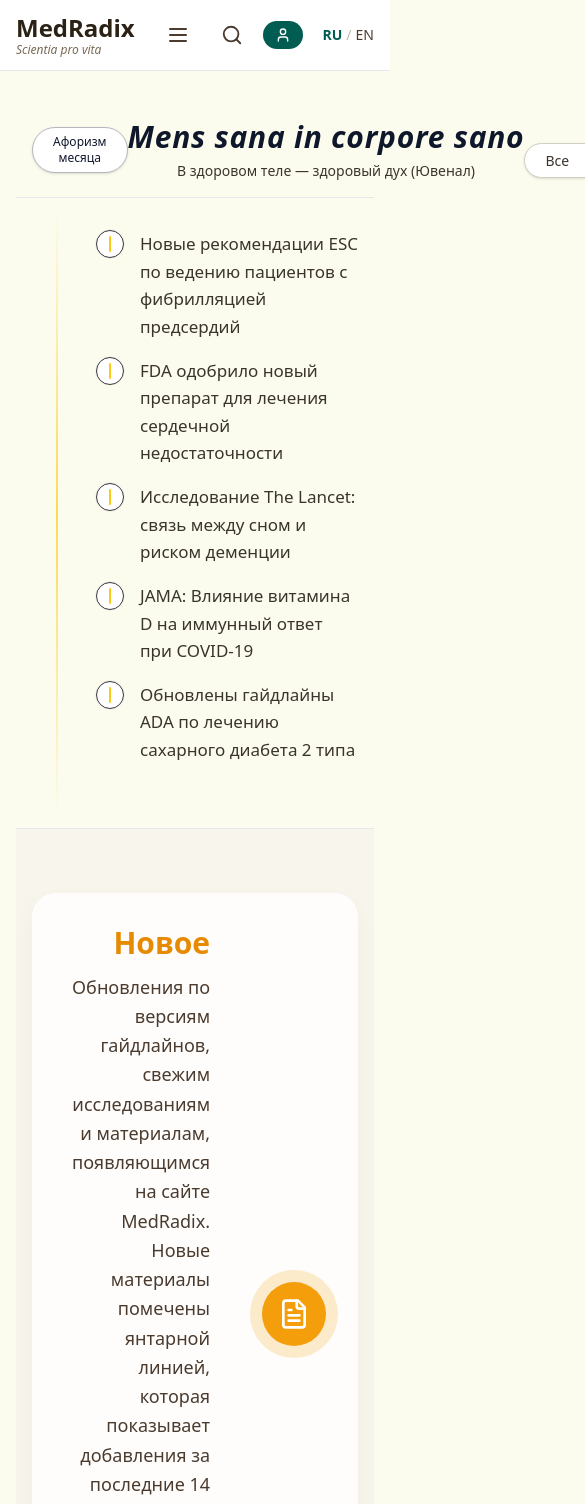
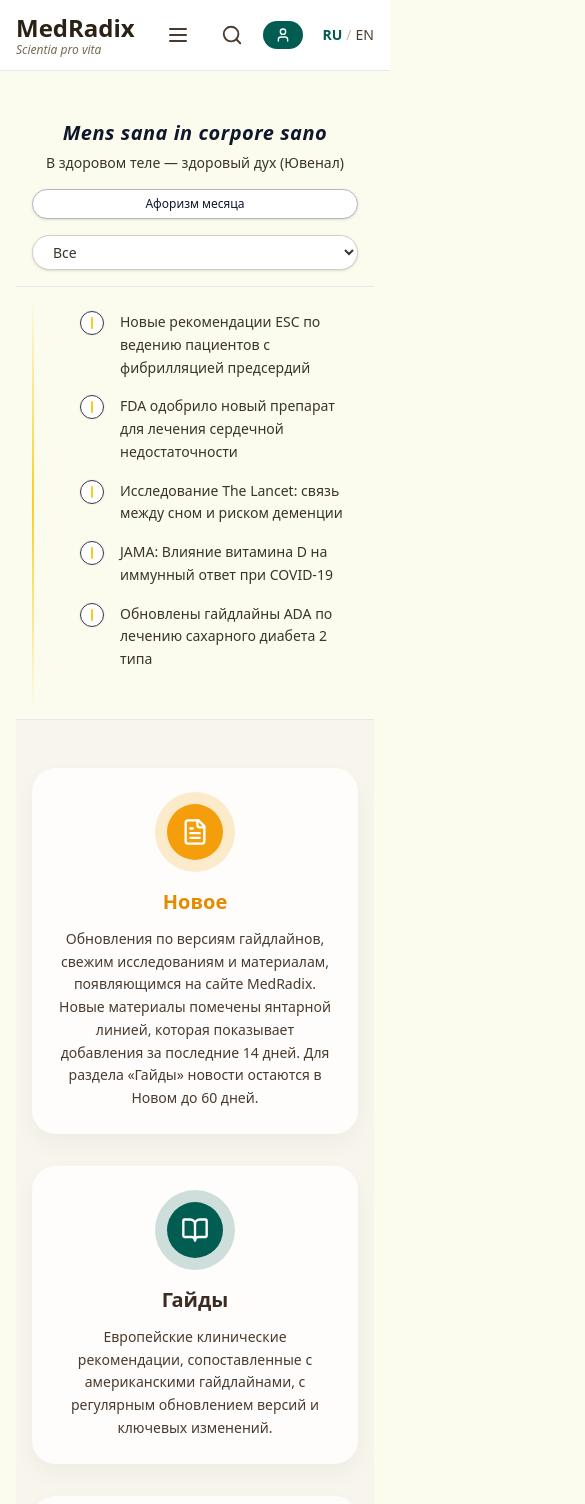
Before and after one commit to NMaryko/MedRadix, a Next.js app: page / in a window 390 px wide. Shown: the top 1504 px of the page, 585 px wide, since content can reach past the window. Built offline with nearby package versions, Linux system fonts and the light colour scheme.

Commit message:
Update page.tsx

```diff
--- a/app/page.tsx
+++ b/app/page.tsx
@@ -1,4 +1,4 @@
-// app/page.tsx - ВОССТАНОВЛЕН ТОЧНЫЙ ОРИГИНАЛ
+// app/page.tsx - АДАПТИВНАЯ версия для всех устройств
 'use client';
 
 import { useState } from 'react';
@@ -164,21 +164,21 @@ export default function HomePage() {
 
   return (
     <main className="bg-[#fcfcee] min-h-screen">
-      {/* Афоризм и фильтр */}
+      {/* Афоризм и фильтр - АДАПТИВНЫЙ */}
       <section className="border-b border-gray-200">
         <div className="max-w-[1360px] mx-auto px-4 pt-4 pb-4">
-          <div className="flex items-center">
+          <div className="flex flex-col lg:flex-row items-center gap-4 lg:gap-0">
 
-            {/* Чип */}
-            <div className="flex-1 flex justify-start">
-              <button className="px-5 py-1.5 text-xs font-medium rounded-full border border-[#b6b6c0] bg-white shadow-sm">
+            {/* Чип - сверху на мобильных, слева на десктопе */}
+            <div className="flex-1 flex justify-start order-2 lg:order-1 w-full lg:w-auto">
+              <button className="px-5 py-1.5 text-xs font-medium rounded-full border border-[#b6b6c0] bg-white shadow-sm w-full lg:w-auto text-center">
                 Афоризм месяца
               </button>
             </div>
 
-            {/* Афоризм */}
-            <div className="flex-shrink-0 text-center">
-              <h2 className="text-3xl font-semibold italic tracking-wide">
+            {/* Афоризм - центр */}
+            <div className="flex-shrink-0 text-center order-1 lg:order-2">
+              <h2 className="text-xl md:text-2xl lg:text-3xl font-semibold italic tracking-wide">
                 Mens sana in corpore sano
               </h2>
               <p className="mt-1.5 text-sm text-[#3b342d]">
@@ -186,16 +186,16 @@ export default function HomePage() {
               </p>
             </div>
 
-            {/* Фильтр */}
-            <div className="flex-1 flex justify-end">
-              <div className="flex flex-col items-end gap-1">
-                <span className="text-[11px] uppercase tracking-[0.18em] text-[#9c978f]">
+            {/* Фильтр - снизу на мобильных, справа на десктопе */}
+            <div className="flex-1 flex justify-end order-3 w-full lg:w-auto">
+              <div className="flex flex-col items-end gap-1 w-full lg:w-auto">
+                <span className="text-[11px] uppercase tracking-[0.18em] text-[#9c978f] hidden lg:block">
                   Специальность
                 </span>
                 <select
                   value={selectedSpecialty}
                   onChange={(e) => setSelectedSpecialty(e.target.value)}
-                  className="min-w-[190px] rounded-full border border-[#d3cec4] bg-white px-4 py-1.5 text-sm text-[#3b342d] shadow-sm focus:outline-none focus:border-[#015d52]"
+                  className="rounded-full border border-[#d3cec4] bg-white px-4 py-1.5 text-sm text-[#3b342d] shadow-sm focus:outline-none focus:border-[#015d52] w-full lg:w-[190px]"
                 >
                   {SPECIALTIES.map((spec) => (
                     <option key={spec} value={spec}>{spec}</option>
@@ -207,21 +207,21 @@ export default function HomePage() {
         </div>
       </section>
 
-      {/* Новости */}
-      <section className="relative max-w-[1360px] mx-auto px-4 pt-8 pb-16">
-        <div className="absolute left-10 top-2 bottom-2 flex items-stretch pointer-events-none">
+      {/* Новости - АДАПТИВНЫЕ */}
+      <section className="relative max-w-[1360px] mx-auto px-4 pt-6 lg:pt-8 pb-12 lg:pb-16">
+        <div className="absolute left-4 lg:left-10 top-2 bottom-2 flex items-stretch pointer-events-none">
           <div className="w-[2px] bg-gradient-to-b from-[#facc15]/0 via-[#facc15] to-[#facc15]/0 animate-pulse" />
         </div>
 
-        <ul className="space-y-4 pl-16">
+        <ul className="space-y-4 pl-12 lg:pl-16">
           {filteredNews.map((item) => (
             <li key={item.id} className="flex items-start gap-4">
-              <div className="flex h-7 w-7 flex-none items-center justify-center rounded-full border border-[#3b3640] bg-white shadow-[0_0_0_1px_rgba(0,0,0,0.03)]">
-                <span className="h-4 w-[2px] bg-[#facc15] rounded-full" />
+              <div className="flex h-6 w-6 lg:h-7 lg:w-7 flex-none items-center justify-center rounded-full border border-[#3b3640] bg-white shadow-[0_0_0_1px_rgba(0,0,0,0.03)]">
+                <span className="h-3 lg:h-4 w-[2px] bg-[#facc15] rounded-full" />
               </div>
               <a
                 href={item.href}
-                className="text-[17px] leading-relaxed text-[#3b342d] hover:text-[#015d52] transition-colors"
+                className="text-sm lg:text-[17px] leading-relaxed text-[#3b342d] hover:text-[#015d52] transition-colors"
               >
                 {item.title}
               </a>
@@ -230,9 +230,9 @@ export default function HomePage() {
         </ul>
       </section>
 
-      {/* Шахматка разделов - ТОЧНАЯ КОПИЯ ОРИГИНАЛА */}
+      {/* Шахматка разделов - АДАПТИВНАЯ */}
       <section className="border-t border-gray-200 bg-[#f8f4ee]/80">
-        <div className="max-w-[1360px] mx-auto px-4 py-16 space-y-10">
+        <div className="max-w-[1360px] mx-auto px-4 py-12 lg:py-16 space-y-8 lg:space-y-10">
           {SECTIONS.map((section, index) => {
             const Icon = getSectionIcon(section.id);
             const isOdd = (index + 1) % 2 === 1;
@@ -243,14 +243,31 @@ export default function HomePage() {
 
             return (
               <a key={section.id} href={section.href} className="block group">
-                <div className={`flex items-center gap-10 rounded-3xl bg-white/80 px-10 py-8 shadow-[0_10px_25px_rgba(0,0,0,0.04)] transition-all duration-300 group-hover:shadow-[0_16px_40px_rgba(0,0,0,0.12)] group-hover:-translate-y-0.5 ${
-                  isOdd ? '' : 'flex-row-reverse'
+                <div className={`flex flex-col lg:flex-row items-center gap-6 lg:gap-10 rounded-3xl bg-white/80 px-6 lg:px-10 py-6 lg:py-8 shadow-[0_10px_25px_rgba(0,0,0,0.04)] transition-all duration-300 group-hover:shadow-[0_16px_40px_rgba(0,0,0,0.12)] group-hover:-translate-y-0.5 ${
+                  isOdd ? 'lg:flex-row' : 'lg:flex-row-reverse'
                 }`}>
 
+                  {/* Мобильная версия: всегда иконка сверху, текст снизу */}
+                  <div className="lg:hidden w-full text-center">
+                    <div className={`relative rounded-full p-3 ${haloBase} transition-all duration-300 group-hover:scale-110 group-hover:bg-opacity-70 mx-auto w-fit`}>
+                      <div className={`flex h-14 w-14 items-center justify-center rounded-full ${circleBase} text-white`}>
+                        <Icon className="h-7 w-7" />
+                      </div>
+                    </div>
+                    <h3 className={`${textColorTitle} text-xl font-semibold mt-4 mb-3`}>
+                      {section.title}
+                    </h3>
+                    <p className="text-sm leading-relaxed text-[#4b3b2f]">
+                      {section.description}
+                    </p>
+                  </div>
+
+                  {/* Десктоп версия: шахматка с иконками по краям */}
                   {isOdd ? (
                     <>
                       {/* Текст справа */}
-                      <div className="flex-1 text-right">
+                      <div className="hidden lg:flex flex-1 text-right">
+                        <div className="w-full">
                           <h3 className={`${textColorTitle} text-3xl font-semibold mb-3`}>
                             {section.title}
                           </h3>
@@ -258,9 +275,10 @@ export default function HomePage() {
                             {section.description}
                           </p>
                         </div>
+                      </div>
 
                       {/* Иконка справа */}
-                      <div className="flex-none flex justify-end">
+                      <div className="hidden lg:flex flex-none justify-end">
                         <div className={`relative rounded-full p-3 ${haloBase} transition-all duration-300 group-hover:scale-110 group-hover:bg-opacity-70`}>
                           <div className={`flex h-16 w-16 items-center justify-center rounded-full ${circleBase} text-white`}>
                             <Icon className="h-8 w-8" />
@@ -271,7 +289,7 @@ export default function HomePage() {
                   ) : (
                     <>
                       {/* Иконка слева */}
-                      <div className="flex-none flex justify-start">
+                      <div className="hidden lg:flex flex-none justify-start">
                         <div className={`relative rounded-full p-3 ${haloBase} transition-all duration-300 group-hover:scale-110 group-hover:bg-opacity-70`}>
                           <div className={`flex h-16 w-16 items-center justify-center rounded-full ${circleBase} text-white`}>
                             <Icon className="h-8 w-8" />
@@ -280,13 +298,15 @@ export default function HomePage() {
                       </div>
 
                       {/* Текст слева */}
-                      <div className="flex-1 text-left">
+                      <div className="hidden lg:flex flex-1 text-left">
+                        <div className="w-full">
                           <h3 className={`${textColorTitle} text-3xl font-semibold mb-3`}>
                             {section.title}
                           </h3>
                           <p className="text-lg leading-relaxed text-[#4b3b2f] max-w-xl mr-auto">
                             {section.description}
                           </p>
+                        </div>
                       </div>
                     </>
                   )}
@@ -297,16 +317,16 @@ export default function HomePage() {
         </div>
       </section>
 
-      {/* CTA */}
+      {/* CTA - АДАПТИВНЫЙ */}
       <section className="border-t border-gray-200">
-        <div className="max-w-[1360px] mx-auto px-4 py-16 text-center">
-          <button className="inline-flex items-center justify-center rounded-full bg-[#015d52] px-10 py-3 text-lg font-semibold text-white shadow-md hover:bg-[#01463d] hover:shadow-lg transition-colors">
+        <div className="max-w-[1360px] mx-auto px-4 py-12 lg:py-16 text-center">
+          <button className="inline-flex items-center justify-center rounded-full bg-[#015d52] px-8 lg:px-10 py-3 text-base lg:text-lg font-semibold text-white shadow-md hover:bg-[#01463d] hover:shadow-lg transition-colors w-full lg:w-auto">
             Получить полный доступ MedRadix
           </button>
-          <p className="mt-4 text-base text-[#4b3b2f]">
+          <p className="mt-4 text-sm lg:text-base text-[#4b3b2f]">
             для врачей — от $12/мес, для медсестер — от $7/мес
           </p>
-          <p className="mt-10 text-base text-[#4b3b2f]">
+          <p className="mt-6 lg:mt-10 text-sm lg:text-base text-[#4b3b2f]">
             support@medradix.info
           </p>
         </div>
```
Lines whose indentation alone changed are shown as unchanged.
